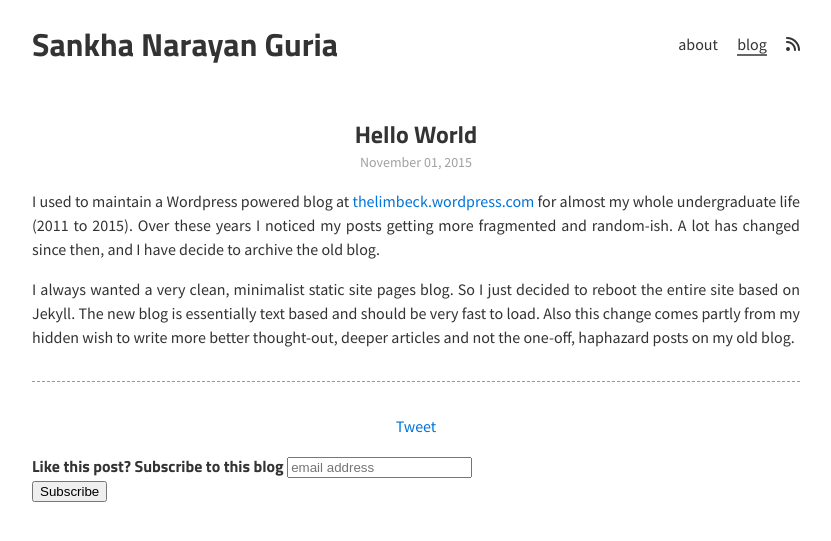
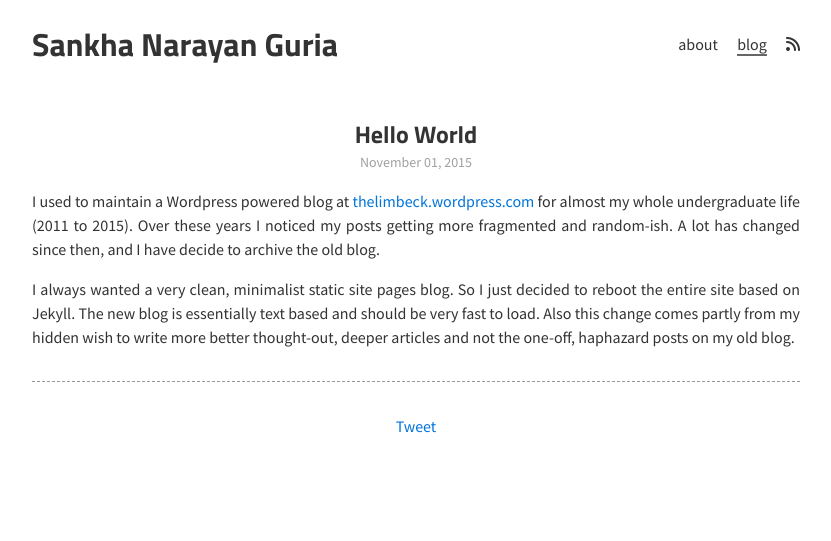
Before and after one commit to ngsankha/ngsankha.github.io, a Jekyll site: the page built from _posts/2015-11-1-hello-world.md, in a window 1280 px wide. Shown: the top 541 px of the page, without its empty margins (224-1055 px from the left). Built offline with Jekyll 4.4.1, drawn with Linux system fonts in a browser that asks for light colours; nearby versions of some CDN libraries; comment, search, counter and statistics services are not loaded.

Commit message:
remove mailchimp and disqus

```diff
--- a/_layouts/default.html
+++ b/_layouts/default.html
@@ -6,7 +6,6 @@
   <meta name="author" content="Sankha Narayan Guria">
   {% if page.title != "Blog" %}<meta name="description" content="{{ page.content | markdownify | strip_html | truncatewords:50 }}">{% endif %}
   <link rel="stylesheet" href="{{ site.baseurl }}/css/main.css">
-  <link href="//cdn-images.mailchimp.com/embedcode/horizontal-slim-10_7.css" rel="stylesheet" type="text/css">
   <link rel="shortcut icon" type="image/png" href="/images/favicon.png">
   <link rel="me" href="https://twitter.com/ngsankha">
   <link rel="alternate" type="application/atom+xml" title="Atom feed for sankhs.com" href="/feed.xml">
--- a/_layouts/post.html
+++ b/_layouts/post.html
@@ -29,32 +29,4 @@ layout: default
     return t;
   }(document, "script", "twitter-wjs"));
   </script>
-
-  <!-- Begin MailChimp Signup Form -->
-  <div id="mc_embed_signup">
-  <form action="https://sankhs.us3.list-manage.com/subscribe/post?u=460fd9a981033770cf487447b&amp;id=0bf2663044" method="post" id="mc-embedded-subscribe-form" name="mc-embedded-subscribe-form" class="validate" target="_blank" novalidate>
-      <div id="mc_embed_signup_scroll">
-    <label for="mce-EMAIL">Like this post? Subscribe to this blog</label>
-    <input type="email" value="" name="EMAIL" class="email" id="mce-EMAIL" placeholder="email address" required>
-      <!-- real people should not fill this in and expect good things - do not remove this or risk form bot signups-->
-      <div style="position: absolute; left: -5000px;" aria-hidden="true"><input type="text" name="b_460fd9a981033770cf487447b_0bf2663044" tabindex="-1" value=""></div>
-      <div class="clear"><input type="submit" value="Subscribe" name="subscribe" id="mc-embedded-subscribe" class="button"></div>
-      </div>
-  </form>
-  </div>
-
-  <!--End mc_embed_signup-->
-
-  {% if site.disqus_shortname %}
-    <div id="disqus_thread"></div>
-    <script type="text/javascript">
-    var disqus_shortname  = '{{ site.disqus_shortname }}';
-    var disqus_identifier = '{{ page.id }}';
-    (function() {
-      var dsq = document.createElement('script'); dsq.type = 'text/javascript'; dsq.async = true;
-      dsq.src = '//' + disqus_shortname + '.disqus.com/embed.js';
-      (document.getElementsByTagName('head')[0] || document.getElementsByTagName('body')[0]).appendChild(dsq);
-    })();
-    </script>
-  {% endif %}
 </article>
```
